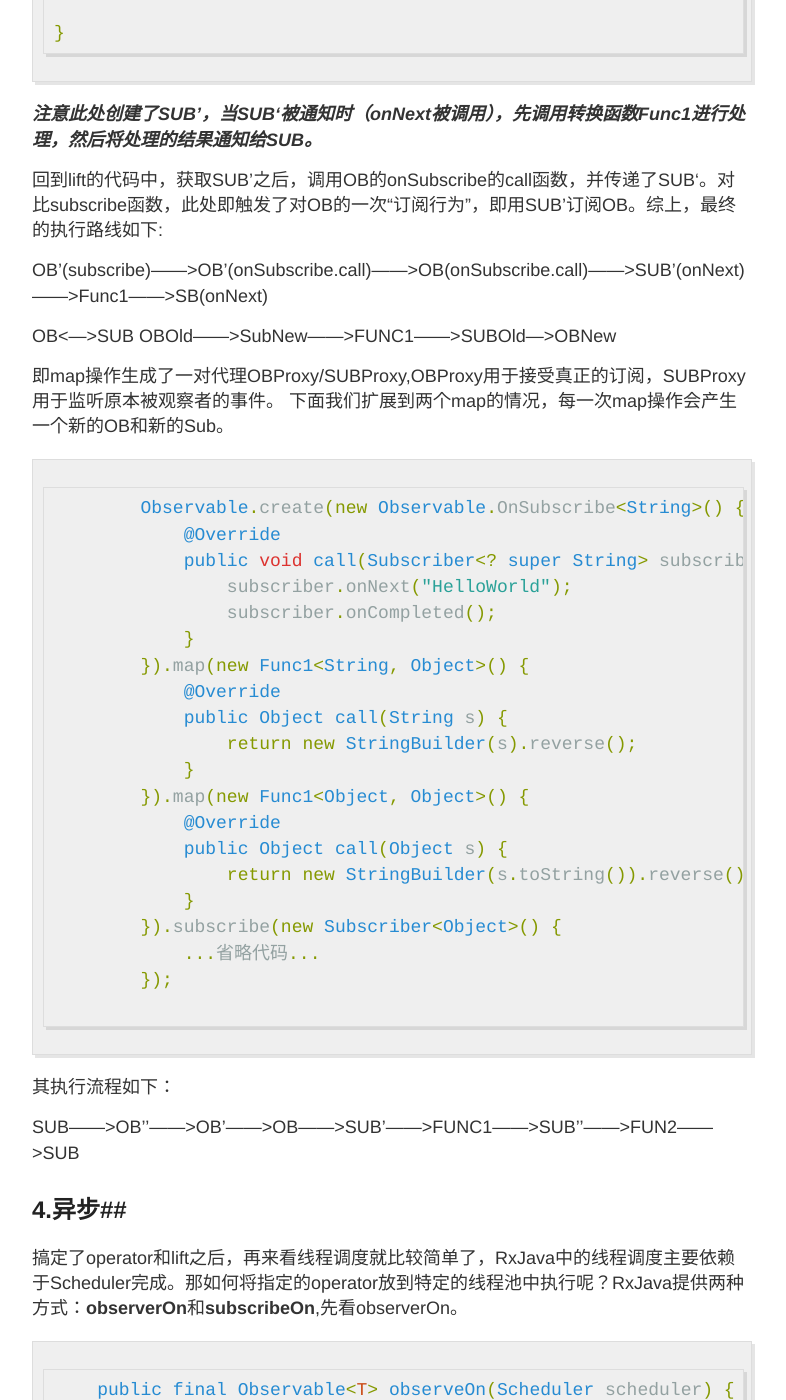
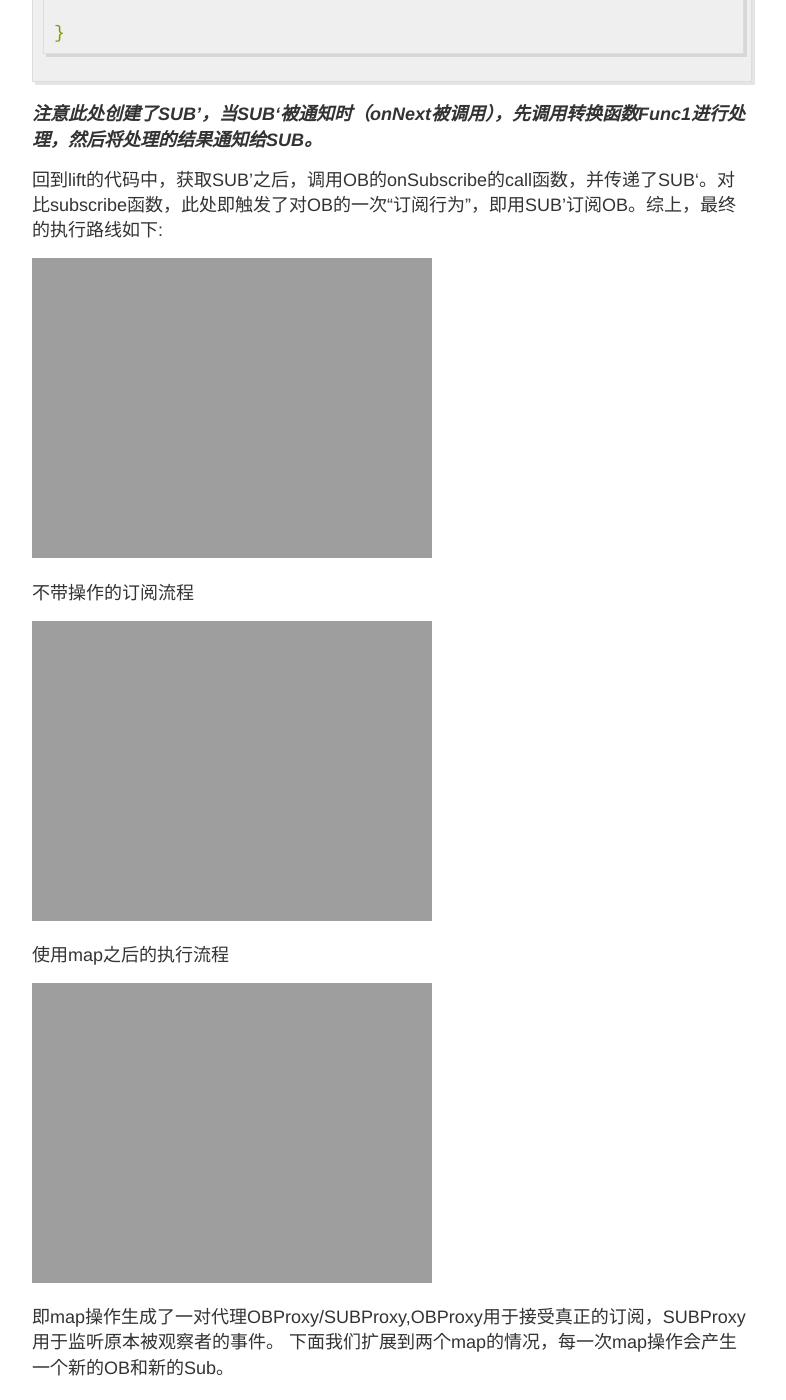
Before and after one commit to fmitachi/fmitachi.github.io, a Jekyll site: the page built from _posts/2015-11-02-RxJava-Note.md, in a window 1280 px wide and 1400 px high, scrolled down 5544 px. Shown: the whole window, without its empty margins (248-1034 px from the left). Built offline with Jekyll 4.4.1, drawn with Linux system fonts in a browser that asks for light colours; Markdown is read by kramdown in place of the engine named in the settings; some of the changed text lies outside the part shown.

Commit message:
add some content

````diff
--- a/_posts/2015-11-02-RxJava-Note.md
+++ b/_posts/2015-11-02-RxJava-Note.md
@@ -193,10 +193,15 @@
 回到lift的代码中，获取SUB’之后，调用OB的onSubscribe的call函数，并传递了SUB‘。对比subscribe函数，此处即触发了对OB的一次“订阅行为”，即用SUB’订阅OB。综上，最终的执行路线如下:
 
 
-OB’(subscribe)——>OB’(onSubscribe.call)——>OB(onSubscribe.call)——>SUB’(onNext)——>Func1——>SB(onNext)
+![流程1](http://fmitachi.github.io/images/1.png “流程1”)
 
-OB<—>SUB
-OBOld——>SubNew——>FUNC1——>SUBOld—>OBNew
+不带操作的订阅流程
+
+![流程2](http://fmitachi.github.io/images/2.png “流程2”)
+
+使用map之后的执行流程
+
+![流程3](http://fmitachi.github.io/images/3.png “流程3”)
 
 即map操作生成了一对代理OBProxy/SUBProxy,OBProxy用于接受真正的订阅，SUBProxy用于监听原本被观察者的事件。
 下面我们扩展到两个map的情况，每一次map操作会产生一个新的OB和新的Sub。
@@ -225,7 +230,7 @@
 ```
 其执行流程如下：
 
-SUB——>OB’’——>OB’——>OB——>SUB’——>FUNC1——>SUB’’——>FUN2——>SUB
+![流程4](http://fmitachi.github.io/images/4.png “流程4”)
 
 
 ##4.异步##
@@ -382,7 +387,7 @@
 ```
 至此，又回到了SUB上，唯一的区别就是SUB.onNext是在线程池中执行，而非创建SUB的线程中执行。值得注意的是，一旦执行一次observerOn之后，后续的逻辑都是在Scheduler指定的线程上运行的，直到再次调用observerOn或则流程运行结束。
 
-SUB——>OB‘——>OB——>SUB’线程切换——>SUB
+![流程5](http://fmitachi.github.io/images/5.png “流程5”)
 
 另外一种线程调度的方式是subscribeOn，那subscribeOn是 怎么执行的呢？它和observerOn有什么区别呢？
 继续上源码
@@ -503,7 +508,7 @@
 
 注意SUB‘的onNext函数，会先执行线程切换，然后对OB进行订阅操作，并在其订阅者的onNext中把结果传递给SUB，从而回到**Chain**上。综上，执行流程为：
 
-SUB——>OB’’——>OB’——>SUB’’——>OB——>SUB’—>SUB
+![流程6](http://fmitachi.github.io/images/6.png “流程6”)
 
 对比两种方式的执行流程，observerOn在切换线程之前所有的订阅行为已经发生，在执行**Chain**的过程中切换线程，subscribeOn则是切换线程后发生对OB的订阅从而进入**Chain**。所以对于observerOn每执行一次，其后续的Chain切换到另一条线程上执行，但是由于订阅行为已经发生，故其无法指定OB的执行线程;而对于后者，由于其线程切换发生在OB的订阅执行之前，所以其可以指定给OB指定线程，但是无论调用多少次，只有第一次会生效。
 
````
